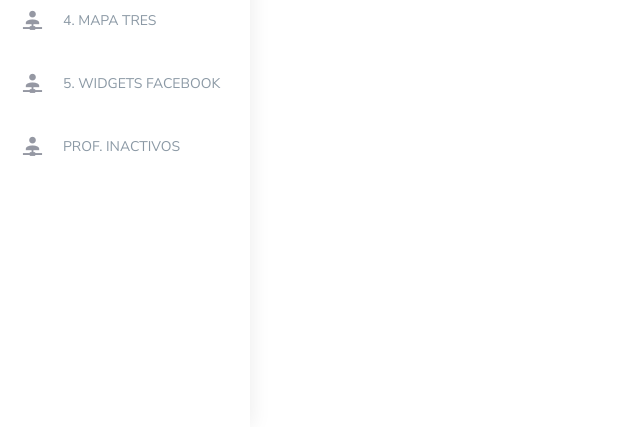
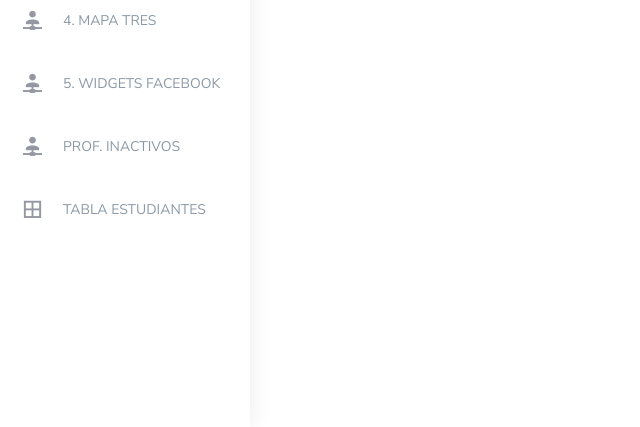
Before and after one commit to Willyjhamilgutierrez/gestionSoftware, a CodeIgniter app: page /database/index.php/estudiante/index in a window 1280 px wide. Shown: the part 373-800 px from the top of the page, without its empty margins (0-640 px from the left). Run offline with CodeIgniter, Linux system fonts and the light colour scheme; data that the repository does not hold is empty; some web fonts are replaced.

Commit message:
Se añadió un nuevo enlace en nav

```diff
--- a/application/views/includes/nav.php
+++ b/application/views/includes/nav.php
@@ -203,7 +203,7 @@
 							</span>
 						</a>
 					</li>
-					<!-- <li class="sidebar-item">
+					<li class="sidebar-item">
 						<a class="sidebar-link waves-effect waves-dark sidebar-link" href="<?php echo base_url(); ?>" aria-expanded="false">
 							<i class="mdi mdi-border-all"></i>
 							<span class="hide-menu">
@@ -213,7 +213,7 @@
 							</span>
 						</a>
 					</li>
-					<li class="sidebar-item"> <a class="sidebar-link waves-effect waves-dark sidebar-link"
+					<!--<li class="sidebar-item"> <a class="sidebar-link waves-effect waves-dark sidebar-link"
 							href="<?php echo base_url(); ?>" aria-expanded="false"><i class="mdi mdi-face"></i><span
 								class="hide-menu">
 								<?php echo form_open_multipart('estudiante/agregar'); ?>
```
